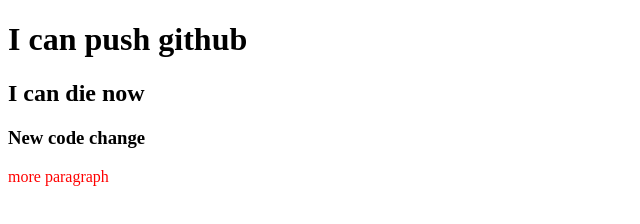
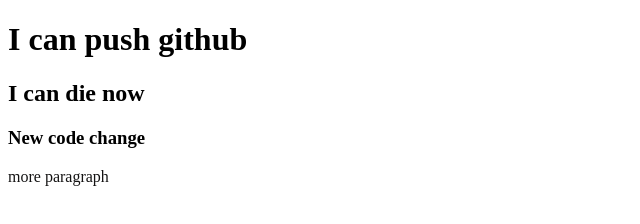
Before and after one commit to SkAhamed/my-second-repo, a plain HTML site: page index.html in a window 1280 px wide. Shown: the whole page, without its empty margins (0-640 px from the left). Drawn offline with Linux system fonts and the light colour scheme.

Commit message:
color changed

```diff
--- a/style.css
+++ b/style.css
@@ -1,3 +1,3 @@
 p {
-    color: red;
+    color: #141313;
 }
```
